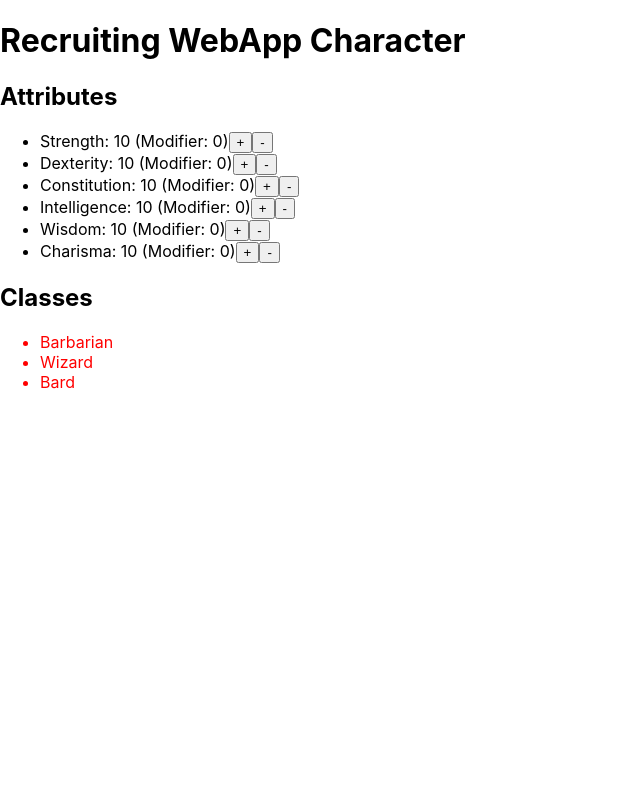
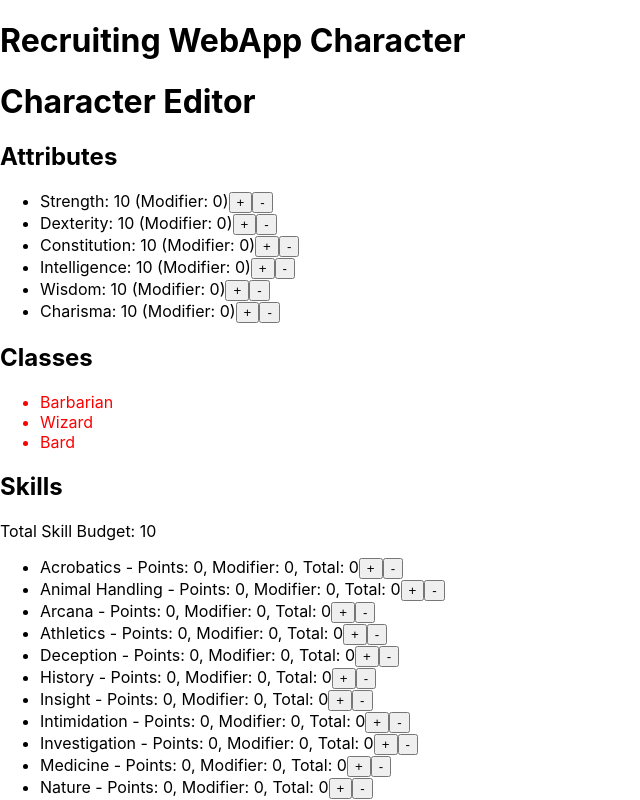
Before and after one commit to talalabbas84/recruiting-webapp-character, a React (Create React App) app: page / in a window 1280 px wide. Shown: the top 800 px of the page, without its empty margins (0-640 px from the left). Built offline with nearby package versions, Linux system fonts and the light colour scheme.

Commit message:
Add skills management with dynamic modifiers and budget constraints

```diff
--- a/src/App.tsx
+++ b/src/App.tsx
@@ -1,6 +1,5 @@
 import { Provider } from 'react-redux';
-import AttributeControls from './components/AttributeControls';
-import ClassDisplay from './components/ClassDisplay';
+import Character from './components/Character';
 import store from './state/store';
 
 const App = () => {
@@ -8,8 +7,7 @@ const App = () => {
     <Provider store={store}>
       <div>
         <h1>Recruiting WebApp Character</h1>
-        <AttributeControls />
-        <ClassDisplay />
+        <Character />
       </div>
     </Provider>
   );
--- /dev/null
+++ b/src/components/Character.tsx
@@ -0,0 +1,16 @@
+import AttributeControls from './AttributeControls';
+import ClassDisplay from './ClassDisplay';
+import SkillsBox from './SkillsBox';
+
+const Character = () => {
+  return (
+    <div>
+      <h1>Character Editor</h1>
+      <AttributeControls />
+      <ClassDisplay />
+      <SkillsBox />
+    </div>
+  );
+};
+
+export default Character;
--- /dev/null
+++ b/src/components/SkillsBox.tsx
@@ -0,0 +1,38 @@
+import { useDispatch, useSelector } from 'react-redux';
+import { decrementSkill, incrementSkill } from '../state/characterSlice';
+import { RootState } from '../state/store';
+
+const SkillsBox = () => {
+  const skills = useSelector((state: RootState) => state.character.skills);
+  const totalSkillBudget = useSelector(
+    (state: RootState) => state.character.totalSkillBudget
+  );
+  const dispatch = useDispatch();
+
+  return (
+    <div>
+      <h2>Skills</h2>
+      <p>Total Skill Budget: {totalSkillBudget}</p>
+      <ul>
+        {Object.entries(skills).map(([skillName, skill]) => (
+          <li key={skillName}>
+            {skillName} - Points: {skill.value}, Modifier: {skill.modifier},
+            Total: {skill.value + skill.modifier}
+            <button
+              onClick={() => dispatch(incrementSkill({ skill: skillName }))}
+            >
+              +
+            </button>
+            <button
+              onClick={() => dispatch(decrementSkill({ skill: skillName }))}
+            >
+              -
+            </button>
+          </li>
+        ))}
+      </ul>
+    </div>
+  );
+};
+
+export default SkillsBox;
--- /dev/null
+++ b/src/constants/skills.ts
@@ -0,0 +1,20 @@
+export const SKILL_LIST = [
+  { name: 'Acrobatics', attributeModifier: 'Dexterity' },
+  { name: 'Animal Handling', attributeModifier: 'Wisdom' },
+  { name: 'Arcana', attributeModifier: 'Intelligence' },
+  { name: 'Athletics', attributeModifier: 'Strength' },
+  { name: 'Deception', attributeModifier: 'Charisma' },
+  { name: 'History', attributeModifier: 'Intelligence' },
+  { name: 'Insight', attributeModifier: 'Wisdom' },
+  { name: 'Intimidation', attributeModifier: 'Charisma' },
+  { name: 'Investigation', attributeModifier: 'Intelligence' },
+  { name: 'Medicine', attributeModifier: 'Wisdom' },
+  { name: 'Nature', attributeModifier: 'Intelligence' },
+  { name: 'Perception', attributeModifier: 'Wisdom' },
+  { name: 'Performance', attributeModifier: 'Charisma' },
+  { name: 'Persuasion', attributeModifier: 'Charisma' },
+  { name: 'Religion', attributeModifier: 'Intelligence' },
+  { name: 'Sleight of Hand', attributeModifier: 'Dexterity' },
+  { name: 'Stealth', attributeModifier: 'Dexterity' },
+  { name: 'Survival', attributeModifier: 'Wisdom' }
+];
--- a/src/state/characterSlice.ts
+++ b/src/state/characterSlice.ts
@@ -1,5 +1,6 @@
 import { createSlice } from '@reduxjs/toolkit';
 import { CLASS_LIST } from '../constants/classes';
+import { SKILL_LIST } from '../constants/skills';
 import { ATTRIBUTE_LIST } from '../consts';
 
 const calculateModifier = (attributeValue: number) =>
@@ -8,20 +9,28 @@ const calculateModifier = (attributeValue: number) =>
 
 const initialState = {
   attributes: ATTRIBUTE_LIST.reduce((acc, attribute) => {
-    acc[attribute] = 10; // Default value
+    acc[attribute] = 10; // Default attribute value
     return acc;
   }, {} as Record<string, number>),
   modifiers: ATTRIBUTE_LIST.reduce((acc, attribute) => {
-    acc[attribute] = Math.floor((10 - 10) / 2); // Default modifier for value 10
+    acc[attribute] = Math.floor((10 - 10) / 2); // Default modifier
     return acc;
   }, {} as Record<string, number>),
   totalAttributes: 60,
   classes: Object.keys(CLASS_LIST).reduce((acc, className) => {
     acc[className] = false; // Default to not meeting requirements
     return acc;
-  }, {} as Record<string, boolean>)
+  }, {} as Record<string, boolean>),
+  skills: SKILL_LIST.reduce((acc, skill) => {
+    acc[skill.name] = {
+      value: 0,
+      modifier: 0, // To be updated dynamically based on the related attribute
+      relatedAttribute: skill.attributeModifier
+    };
+    return acc;
+  }, {} as Record<string, { value: number; modifier: number; relatedAttribute: string }>),
+  totalSkillBudget: 10 // Default skill budget
 };
-
 
 const doesMeetClassRequirements = (
   attributes: Record<string, number>,
@@ -32,7 +41,6 @@ const doesMeetClassRequirements = (
     attribute => attributes[attribute] >= classRequirements[attribute]
   );
 };
-
 const characterSlice = createSlice({
   name: 'character',
   initialState,
@@ -45,6 +53,13 @@ const characterSlice = createSlice({
           (state.attributes[attribute] - 10) / 2
         );
         state.totalAttributes += 1;
+
+        // Update skills affected by this attribute
+        Object.keys(state.skills).forEach(skill => {
+          if (state.skills[skill].relatedAttribute === attribute) {
+            state.skills[skill].modifier = state.modifiers[attribute];
+          }
+        });
 
         // Update class requirements
         Object.keys(state.classes).forEach(className => {
@@ -66,6 +81,13 @@ const characterSlice = createSlice({
         );
         state.totalAttributes -= 1;
 
+        // Update skills affected by this attribute
+        Object.keys(state.skills).forEach(skill => {
+          if (state.skills[skill].relatedAttribute === attribute) {
+            state.skills[skill].modifier = state.modifiers[attribute];
+          }
+        });
+
         // Update class requirements
         Object.keys(state.classes).forEach(className => {
           state.classes[className] = doesMeetClassRequirements(
@@ -74,10 +96,32 @@ const characterSlice = createSlice({
           );
         });
       }
+    },
+    incrementSkill: (state, action) => {
+      const { skill } = action.payload;
+      const spentSkills = Object.values(state.skills).reduce(
+        (total, skill) => total + skill.value,
+        0
+      );
+      if (spentSkills < state.totalSkillBudget) {
+        state.skills[skill].value += 1;
+      } else {
+        alert('Cannot spend more than the total skill budget.');
+      }
+    },
+    decrementSkill: (state, action) => {
+      const { skill } = action.payload;
+      if (state.skills[skill].value > 0) {
+        state.skills[skill].value -= 1;
+      }
     }
   }
 });
 
-export const { incrementAttribute, decrementAttribute } =
-  characterSlice.actions;
+export const {
+  incrementAttribute,
+  decrementAttribute,
+  incrementSkill,
+  decrementSkill
+} = characterSlice.actions;
 export default characterSlice.reducer;
```
